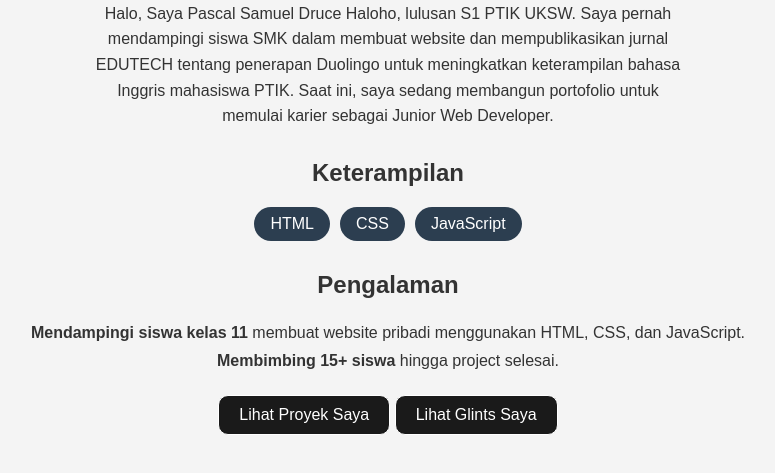
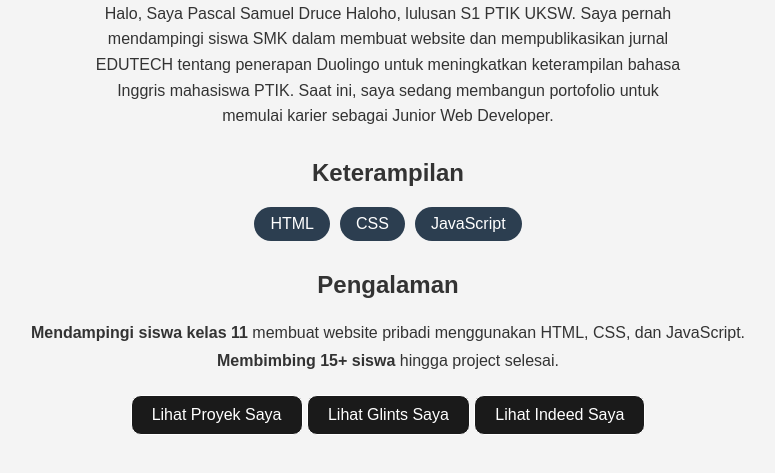
Before and after one commit to Shinn-Samuel/portofolio, a plain HTML site: page index.html in a window 1280 px wide. Shown: the part 137-610 px from the top of the page, without its empty margins (252-1027 px from the left). Drawn offline with Linux system fonts and the light colour scheme.

Commit message:
tambah tombol ke indeed

```diff
--- a/index.html
+++ b/index.html
@@ -28,6 +28,7 @@
             </ul>
             <a href="https://github.com/Shinn-Samuel" class="btn" target="_blank" rel="noopener">Lihat Proyek Saya</a>
             <a href="https://glints.com/id/en/profile" class="btn" target="_blank" rel="noopener">Lihat Glints Saya</a>
+            <a href="https://glints.com/id/en/profile" class="btn" target="_blank" rel="noopener">Lihat Indeed Saya</a>
 </body>
 
 </html>
```
